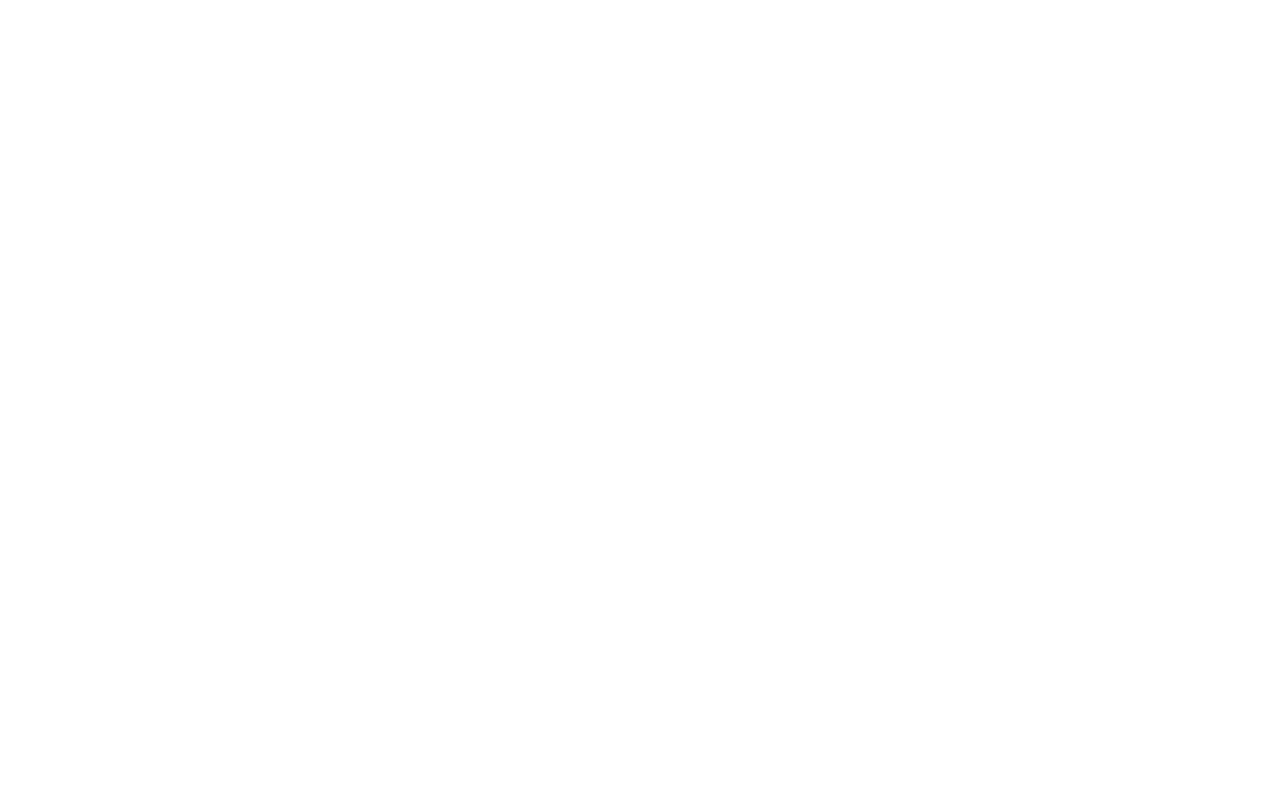
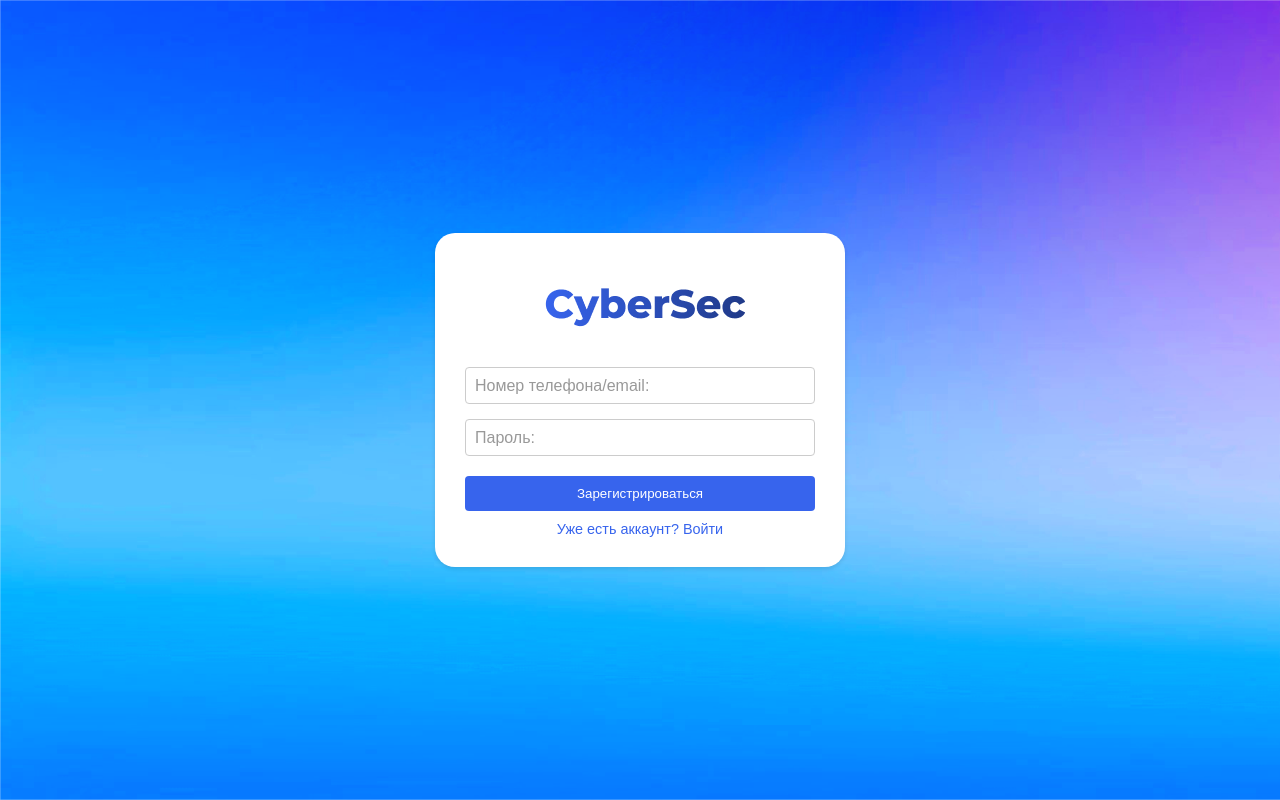
Before and after one commit to miroutom/CyberSecLMS_Client, a Vue app in the folder cybersecurity_frontend/: page /#/login in a window 1280 px wide. Before the commit this address had no page. Built offline with nearby package versions, Linux system fonts and the light colour scheme.

Commit message:
Add login page and config lint

```diff
--- a/cybersecurity_frontend/src/App.vue
+++ b/cybersecurity_frontend/src/App.vue
@@ -9,5 +9,8 @@
 </script>
 
 <style>
-/* Global styles */
+body {
+  margin: 0;
+  padding: 0;
+}
 </style>
--- /dev/null
+++ b/cybersecurity_frontend/src/components/LoginPage.vue
@@ -0,0 +1,108 @@
+<template>
+  <div class="registration-page">
+    <div class="registration-container">
+      <img src="../assets/icons/logo.png" alt="logo" />
+      <form @submit.prevent>
+        <div class="input-group">
+          <input type="text" id="username" required placeholder=" " />
+          <label for="username">Номер телефона/email:</label>
+        </div>
+        <div class="input-group">
+          <input type="password" id="password" required placeholder=" " />
+          <label for="password">Пароль:</label>
+        </div>
+        <div class="button-group">
+          <button type="submit">Зарегистрироваться</button>
+          <router-link to="/login">Уже есть аккаунт? Войти</router-link>
+        </div>
+      </form>
+    </div>
+  </div>
+</template>
+
+<style scoped>
+.registration-page {
+  display: flex;
+  justify-content: center;
+  align-items: center;
+  min-height: 100vh;
+  font-family: sans-serif;
+  background-image: url("../assets/login_background.png");
+  background-size: cover;
+  background-repeat: no-repeat;
+}
+
+.registration-container {
+  background-color: #fff;
+  padding: 30px;
+  border-radius: 20px;
+  box-shadow: 0 2px 4px rgba(0, 0, 0, 0.1);
+  width: 350px;
+}
+
+.input-group {
+  position: relative;
+  margin-bottom: 15px;
+}
+
+input[type="text"],
+input[type="password"] {
+  width: 100%;
+  padding: 10px;
+  border: 1px solid #ccc;
+  border-radius: 4px;
+  box-sizing: border-box;
+}
+
+label {
+  position: absolute;
+  top: 10px;
+  left: 10px;
+  color: #999;
+  transition: 0.2s;
+  pointer-events: none;
+}
+
+input:focus + label,
+input:not(:placeholder-shown) + label {
+  top: -12px;
+  left: 8px;
+  font-size: 12px;
+  background-color: white;
+  padding: 0 5px;
+  color: #3764ed;
+}
+
+.button-group {
+  display: flex;
+  flex-direction: column;
+  align-items: center;
+  margin-top: 20px;
+}
+
+button {
+  background-color: #3764ed;
+  color: #fff;
+  padding: 10px 15px;
+  border: none;
+  border-radius: 4px;
+  cursor: pointer;
+  width: 100%;
+  transition: background-color 0.3s;
+}
+
+button:hover {
+  background-color: #0056b3;
+}
+
+a {
+  text-decoration: none;
+  color: #3764ed;
+  margin-top: 10px;
+  font-size: 0.9em;
+}
+
+a:hover {
+  text-decoration: underline;
+}
+</style>
--- a/cybersecurity_frontend/src/router/index.js
+++ b/cybersecurity_frontend/src/router/index.js
@@ -2,12 +2,18 @@
 import TaskPage from "@/components/TaskPage.vue";
 import AllTasks from "@/components/AllTasks.vue";
 import VulnerabilityTasks from "@/components/VulnerabilityTasks.vue";
+import LoginPage from "@/components/LoginPage.vue";
 
 const routes = [
   {
     path: "/",
     name: "AllTasks",
     component: AllTasks,
+  },
+  {
+    path: "/login",
+    name: "LoginPage",
+    component: LoginPage,
   },
   {
     path: "/tasks/:vulnerability",
```
Also changed, not shown: cybersecurity_frontend/package.json (+19 -0 lines), cybersecurity_frontend/src/assets/login_background.png (added), 1 other file (tests, documents, lock files or other folders).
